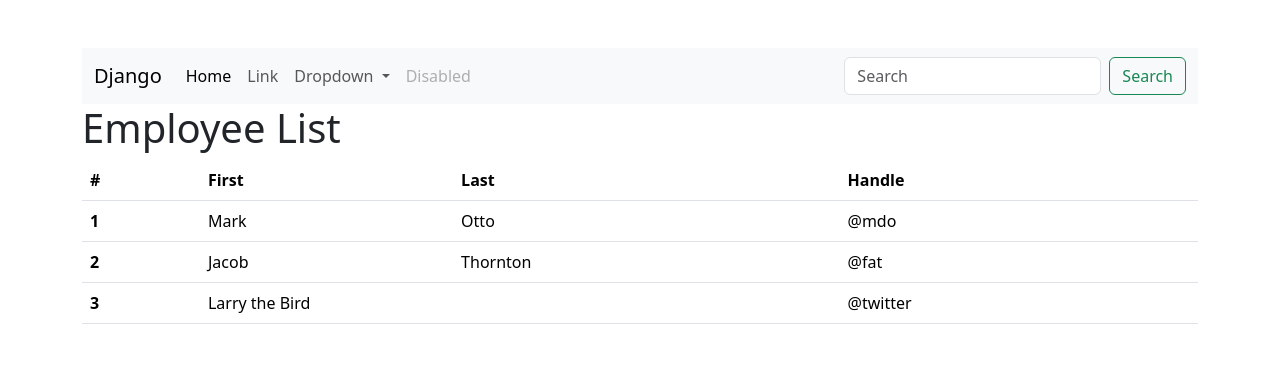
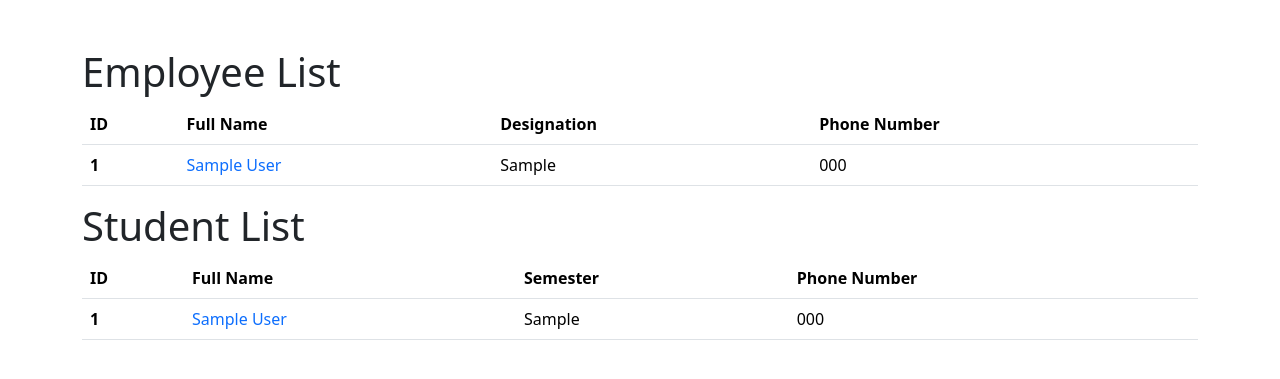
Before and after one commit to Aayushman4725/Python-tutorial, a Django app: page / in a window 1280 px wide. Shown: the top 379 px of the page. Run offline with Django 5.2, Linux system fonts and the light colour scheme; tables that the repository leaves empty hold one stand-in row (values such as "Sample post").

Commit message:
contain home page employee details and student details

```diff
--- a/Django/templates/home.html
+++ b/Django/templates/home.html
@@ -20,94 +20,59 @@
   </head>
   <body>
     <div class="container pt-5">
-      <nav class="navbar navbar-expand-lg bg-body-tertiary">
-        <div class="container-fluid">
-          <a class="navbar-brand" href="#">Django</a>
-          <button
-            class="navbar-toggler"
-            type="button"
-            data-bs-toggle="collapse"
-            data-bs-target="#navbarSupportedContent"
-            aria-controls="navbarSupportedContent"
-            aria-expanded="false"
-            aria-label="Toggle navigation"
-          >
-            <span class="navbar-toggler-icon"></span>
-          </button>
-          <div class="collapse navbar-collapse" id="navbarSupportedContent">
-            <ul class="navbar-nav me-auto mb-2 mb-lg-0">
-              <li class="nav-item">
-                <a class="nav-link active" aria-current="page" href="#">Home</a>
-              </li>
-              <li class="nav-item">
-                <a class="nav-link" href="#">Link</a>
-              </li>
-              <li class="nav-item dropdown">
-                <a
-                  class="nav-link dropdown-toggle"
-                  href="#"
-                  role="button"
-                  data-bs-toggle="dropdown"
-                  aria-expanded="false"
-                >
-                  Dropdown
-                </a>
-                <ul class="dropdown-menu">
-                  <li><a class="dropdown-item" href="#">Action</a></li>
-                  <li><a class="dropdown-item" href="#">Another action</a></li>
-                  <li><hr class="dropdown-divider" /></li>
-                  <li>
-                    <a class="dropdown-item" href="#">Something else here</a>
-                  </li>
-                </ul>
-              </li>
-              <li class="nav-item">
-                <a class="nav-link disabled" aria-disabled="true">Disabled</a>
-              </li>
-            </ul>
-            <form class="d-flex" role="search">
-              <input
-                class="form-control me-2"
-                type="search"
-                placeholder="Search"
-                aria-label="Search"
-              />
-              <button class="btn btn-outline-success" type="submit">
-                Search
-              </button>
-            </form>
-          </div>
-        </div>
-      </nav>
-
       <h1>Employee List</h1>
       <table class="table">
         <thead>
           <tr>
-            <th scope="col">#</th>
-            <th scope="col">First</th>
-            <th scope="col">Last</th>
-            <th scope="col">Handle</th>
+            <th scope="col">ID</th>
+            <th scope="col">Full Name</th>
+            <th scope="col">Designation</th>
+            <th scope="col">Phone Number</th>
           </tr>
         </thead>
         <tbody>
+          {% for emp in employee %}
           <tr>
-            <th scope="row">1</th>
-            <td>Mark</td>
-            <td>Otto</td>
-            <td>@mdo</td>
+            <th scope="row">{{ emp.id }}</th>
+            <td>
+              <a
+                href="{% url 'employees:employee_detail' emp.id %}"
+                style="text-decoration: none"
+                >{{emp.first_name}} {{emp.last_name}}</a
+              >
+            </td>
+            <td>{{emp.designation}}</td>
+            <td>{{emp.phone_number}}</td>
           </tr>
+          {% endfor %}
+        </tbody>
+      </table>
+
+      <h1>Student List</h1>
+      <table class="table">
+        <thead>
           <tr>
-            <th scope="row">2</th>
-            <td>Jacob</td>
-            <td>Thornton</td>
-            <td>@fat</td>
+            <th scope="col">ID</th>
+            <th scope="col">Full Name</th>
+            <th scope="col">Semester</th>
+            <th scope="col">Phone Number</th>
           </tr>
+        </thead>
+        <tbody>
+          {% for st in student %}
           <tr>
-            <th scope="row">3</th>
-            <td colspan="2">Larry the Bird</td>
-            <td>@twitter</td>
+            <th scope="row">{{ st.id }}</th>
+            <td>
+              <a
+                href="{% url 'students:student_detail' st.id %}"
+                style="text-decoration: none"
+                >{{st.first_name}} {{st.last_name}}</a
+              >
+            </td>
+            <td>{{st.semester}}</td>
+            <td>{{st.phone_num}}</td>
           </tr>
+          {% endfor %}
         </tbody>
       </table>
     </div>
```
Also changed, not shown: Django/templates/employee_detail.html (added, +41 -0 lines), Django/templates/student_detail.html (added, +43 -0 lines).
